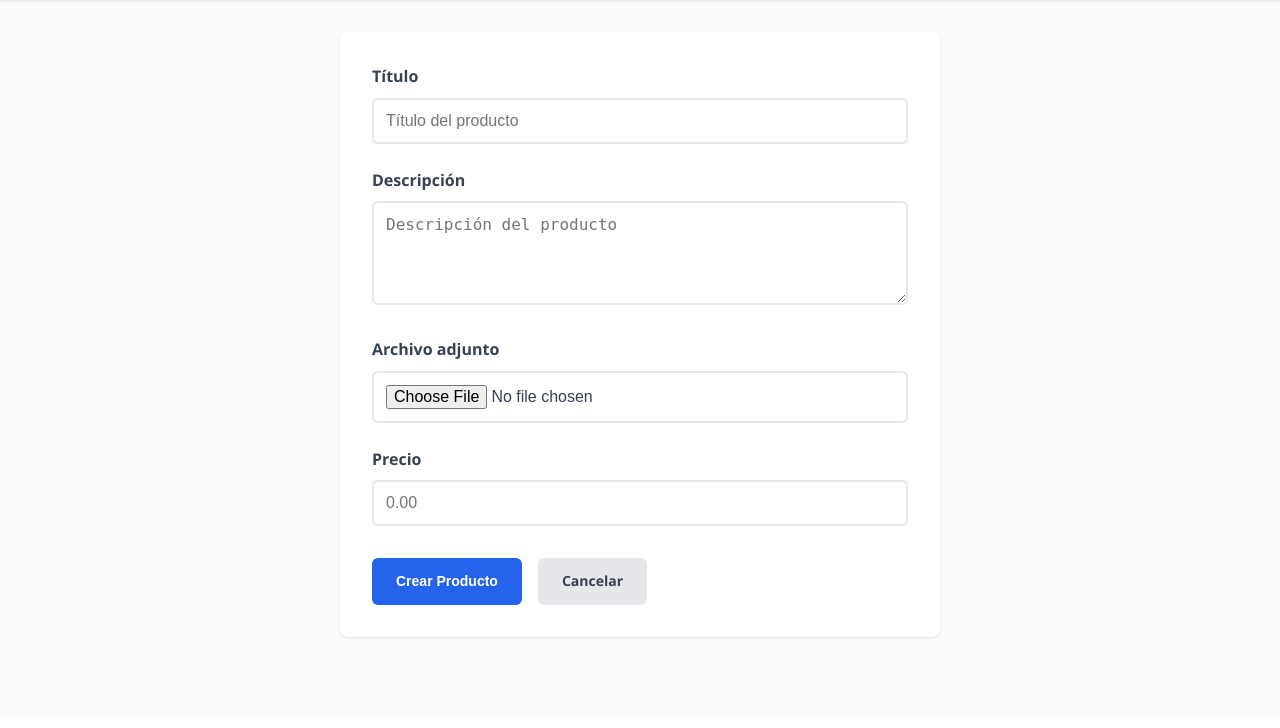
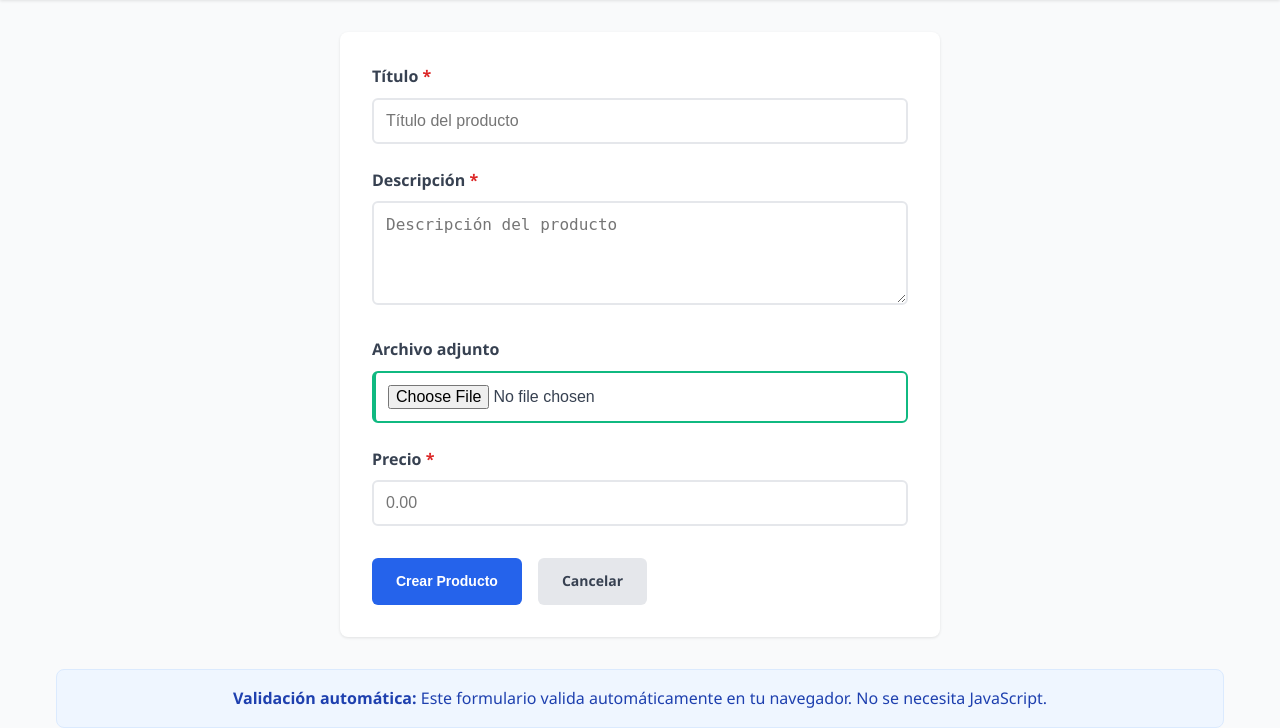
Before and after one commit to jangelmm/ito-pweb-django-bookstore, a Django app: page /product/new/ in a window 1280 px wide. Shown: the part 83-811 px from the top of the page. Before the commit the page ends 722 px from the top, so only its background shows below. Run offline with Django 5.2, Linux system fonts and the light colour scheme.

Commit message:
feat(detector): Validacion en el navegador sin Javascript

```diff
--- a/bookstore/products/forms.py
+++ b/bookstore/products/forms.py
@@ -8,26 +8,41 @@ class ProductForm(forms.ModelForm):
         widgets = {
             'title': forms.TextInput(attrs={
                 'class': 'form-field',
-                'placeholder': 'Título del producto'
+                'placeholder': 'Título del producto',
+                'minlength': '3',  # ← Validación HTML5
+                'maxlength': '200', # ← Validación HTML5
+                'required': 'true', # ← Validación HTML5
             }),
             'description': forms.Textarea(attrs={
                 'class': 'form-field',
                 'rows': 4,
-                'placeholder': 'Descripción del producto'
+                'placeholder': 'Descripción del producto',
+                'minlength': '10',  # ← Mínimo 10 caracteres
+                'required': 'true',
             }),
             'price': forms.NumberInput(attrs={
                 'class': 'form-field',
                 'step': '0.01',
-                'placeholder': '0.00'
+                'min': '0.01',      # ← Mínimo $0.01
+                'max': '999999.99', # ← Máximo según max_digits=8
+                'placeholder': '0.00',
+                'required': 'true',
             }),
             'image': forms.FileInput(attrs={
-                'class': 'form-field'
+                'class': 'form-field',
+                'accept': 'image/*', # ← Solo aceptar imágenes
             })
         }
 
-    def __init__(self, *args, **kwargs):
-        super().__init__(*args, **kwargs)
-        # Agregar clases CSS dinámicas basadas en validación (como Rails)
-        for field_name, field in self.fields.items():
-            if self.instance.pk and field_name in self.errors:
-                field.widget.attrs['class'] = 'form-field error'
+    # Validación del servidor (siempre necesaria)
+    def clean_title(self):
+        title = self.cleaned_data['title']
+        if len(title.strip()) < 3:
+            raise forms.ValidationError("El título debe tener al menos 3 caracteres")
+        return title
+
+    def clean_price(self):
+        price = self.cleaned_data['price']
+        if price <= 0:
+            raise forms.ValidationError("El precio debe ser mayor a 0")
+        return price
--- a/bookstore/products/templates/products/product_form.html
+++ b/bookstore/products/templates/products/product_form.html
@@ -10,19 +10,36 @@
 <body>
     <div class="header">
         <div class="container">
-            <h1>{% if form.instance.pk %}Editar{% else %}Crear{% endif %} Producto</h1>
+            <h1>{% if form.instance.pk %} Editar{% else %}  Crear{% endif %} Producto</h1>
         </div>
     </div>
 
     <div class="container">
         <div class="form-container">
-            <form method="post" enctype="multipart/form-data" class="product-form">
+            <!--
+                IMPORTANTE: novalidate="false" permite validación HTML5
+                El navegador mostrará mensajes automáticamente
+            -->
+            <form method="post" enctype="multipart/form-data" class="product-form" novalidate="false">
                 {% csrf_token %}
 
                 {% for field in form %}
                 <div class="form-group">
-                    <label for="{{ field.id_for_label }}">{{ field.label }}</label>
+                    <label for="{{ field.id_for_label }}">
+                        {{ field.label }}
+                        {% if field.field.required %}
+                        <span class="required">*</span>
+                        {% endif %}
+                    </label>
+
                     {{ field }}
+
+                    <!-- Help text (aparece debajo del campo) -->
+                    {% if field.help_text %}
+                    <div class="help-text">{{ field.help_text }}</div>
+                    {% endif %}
+
+                    <!-- Errores de validación HTML5 + Django -->
                     {% if field.errors %}
                     <div class="field-errors">
                         {% for error in field.errors %}
@@ -42,5 +59,13 @@
             </form>
         </div>
     </div>
+
+    <!-- Mensaje de explicación para el usuario -->
+    <div class="container">
+        <div class="validation-info">
+            <p> <strong>Validación automática:</strong> Este formulario valida automáticamente en tu navegador.
+            No se necesita JavaScript.</p>
+        </div>
+    </div>
 </body>
 </html>
--- a/bookstore/static/css/style.css
+++ b/bookstore/static/css/style.css
@@ -279,3 +279,78 @@ body {
         text-align: center;
     }
 }
+
+/* ESTADOS DE VALIDACIÓN HTML5 */
+.form-field:valid {
+    border-color: #10b981;
+    border-left: 4px solid #10b981;
+}
+
+.form-field:invalid:not(:focus):not(:placeholder-shown) {
+    border-color: #dc2626;
+    border-left: 4px solid #dc2626;
+}
+
+.form-field:focus:valid {
+    border-color: #10b981;
+    box-shadow: 0 0 0 3px rgba(16, 185, 129, 0.1);
+}
+
+.form-field:focus:invalid {
+    border-color: #dc2626;
+    box-shadow: 0 0 0 3px rgba(220, 38, 38, 0.1);
+}
+
+/* Indicador de campo requerido */
+.required {
+    color: #dc2626;
+    font-weight: bold;
+}
+
+/* Texto de ayuda */
+.help-text {
+    font-size: 0.875rem;
+    color: #6b7280;
+    margin-top: 0.25rem;
+    font-style: italic;
+}
+
+/* Mensajes de error mejorados */
+.field-errors {
+    margin-top: 0.5rem;
+    padding: 0.5rem;
+    background: #fef2f2;
+    border: 1px solid #fecaca;
+    border-radius: 0.375rem;
+}
+
+.error-text {
+    color: #dc2626;
+    font-size: 0.875rem;
+    display: block;
+}
+
+/* Información de validación */
+.validation-info {
+    background: #eff6ff;
+    border: 1px solid #dbeafe;
+    border-radius: 0.5rem;
+    padding: 1rem;
+    margin-top: 2rem;
+    text-align: center;
+}
+
+.validation-info p {
+    margin: 0;
+    color: #1e40af;
+}
+
+/* Estados de campos específicos */
+input[type="number"]:out-of-range {
+    border-color: #f59e0b;
+    background: #fffbeb;
+}
+
+input:user-invalid {
+    border-color: #dc2626;
+}
```
Also changed, not shown: bookstore/db.sqlite3, bookstore/media/products/link.png (added).
